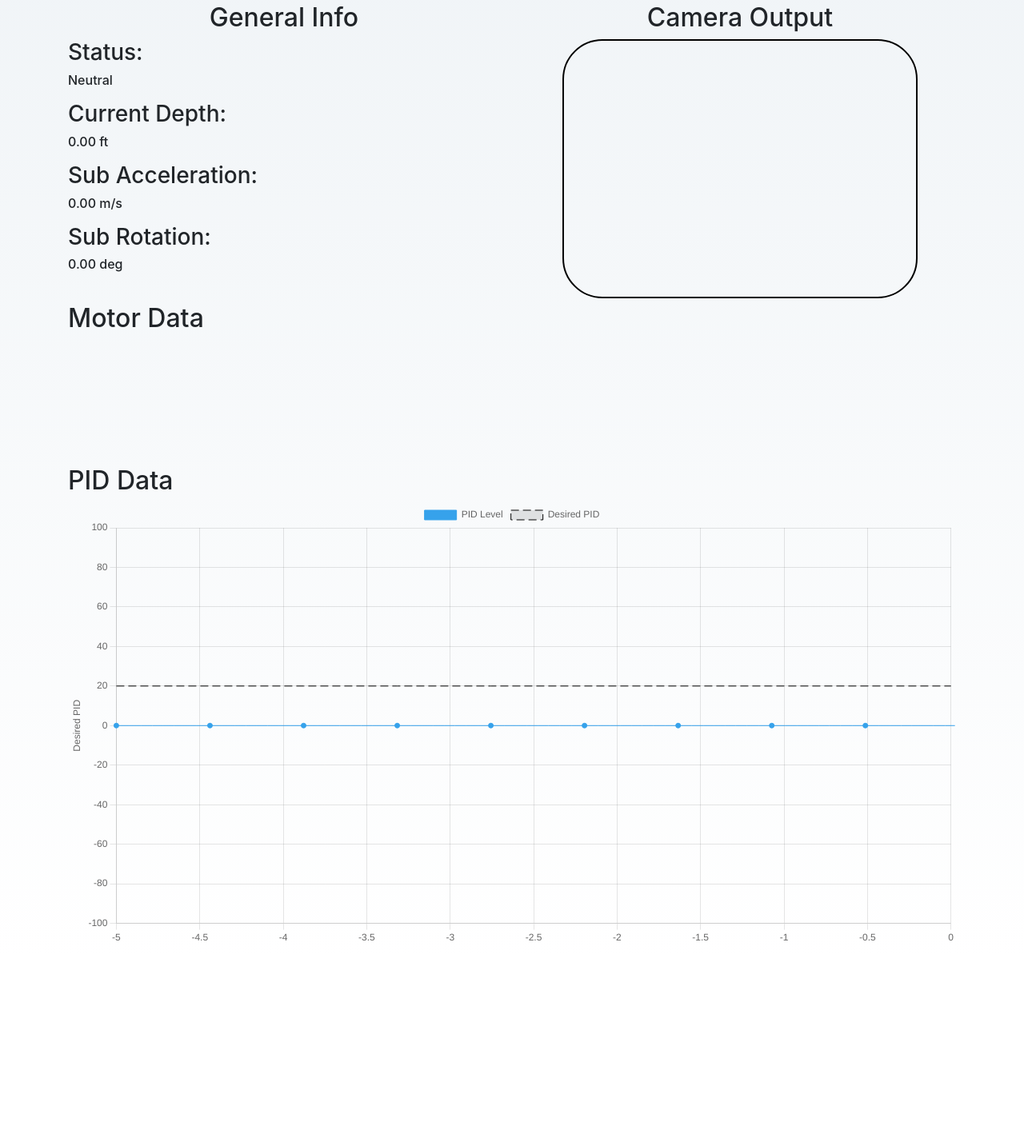
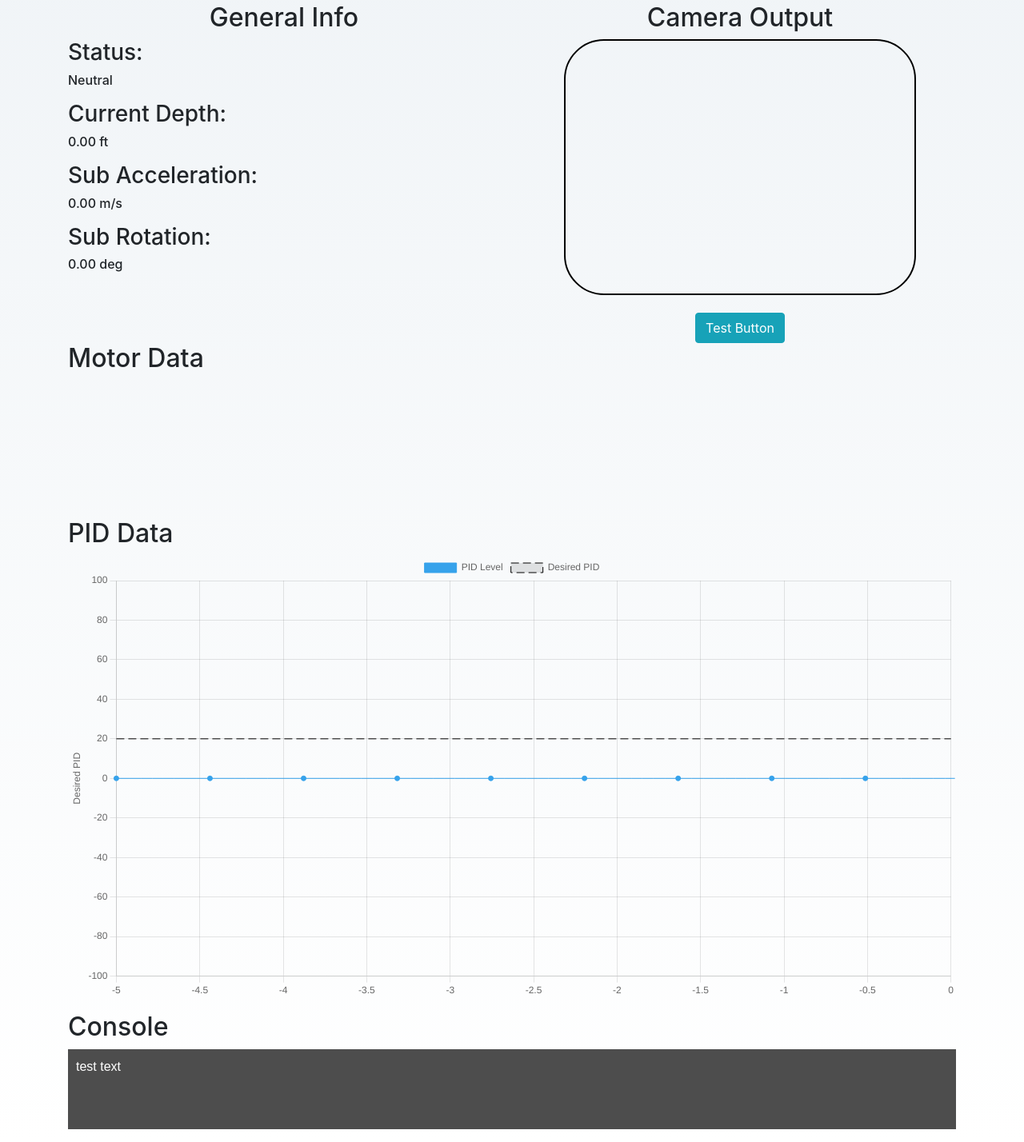
Before and after one commit to beaver-auv/errorsite, a plain HTML site: page index.html in a window 1280 px wide. Shown: the part 77-1505 px from the top of the page at 80% size. Before the commit the page ends 1276 px from the top, so only its background shows below. Drawn offline with nearby package versions, Linux system fonts and the light colour scheme.

Commit message:
General bug fixes & code cleanup
Also added a console box where we can output less refined data

```diff
--- a/css/style.css
+++ b/css/style.css
@@ -1,7 +1,3 @@
-.mt-4 {
-  font-weight: 750;
-}
-
 /* General Styling */
 body {
   font-family: "Poppins", sans-serif;
@@ -19,21 +15,25 @@ h1 {
   letter-spacing: 1.5px;
 }
 
+.mt-4 {
+  font-weight: 750;
+}
+
+.space {
+  margin-bottom: 16px
+}
+
 #canvas {
   border: none;
   border-radius: 8px;
   width: 100%;
 }
 
-/* Camera Section */
 .camera-section {
-  max-width: 640px;
-  margin-right: 20px;
-  box-shadow: 0 4px 8px rgba(0, 0, 0, 0.1);
-  border-radius: 8px;
-  background-color: #fff;
-  padding: 10px;
-  position: relative;
+  width: 440px;
+  height: 320px;
+  border: 2px solid black;
+  border-radius: 50px;
 }
 
 /* Buttons */
@@ -54,10 +54,12 @@ button:hover {
   transform: scale(1.05);
 }
 
-/* Responsive Design */
-@media (max-width: 768px) {
-  .camera-section {
-    margin-right: 0;
-    margin-bottom: 20px;
-  }
+.scrollable-textbox {
+  height: 100px;
+  overflow: scroll;
+  background-color: rgb(77, 77, 77);
+  color: white;
+  font-family: sans-serif;
+  padding: 10px;
+  margin-bottom: 16px
 }
--- a/index.html
+++ b/index.html
@@ -22,7 +22,7 @@
     <script src="https://d3js.org/d3.v7.min.js"></script> <!-- D3 (Graphs) -->
   </head>
 
-  <body style="margin-bottom: 16px">
+  <body class="space">
     <div class="container">
       <h1 class="mt-4 text-center">AUV Debugging</h1>
 
@@ -32,16 +32,16 @@
           <h2 class="text-center">General Info</h2>
           <div id="textDisplayGen">
             <h3>Status:</h3>
-            <h6 id="statusUpdate" style="margin-bottom: 16px">Neutral</h6>
+            <h6 id="statusUpdate" class="space">Neutral</h6>
 
             <h3>Current Depth:</h3>
-            <h6 id="depthDisplay" style="margin-bottom: 16px">0.00 ft</h6>
+            <h6 id="depthDisplay" class="space">0.00 ft</h6>
 
             <h3>Sub Acceleration:</h3>
-            <h6 id="accelIMU" style="margin-bottom: 16px">0.00 m/s</h6>
+            <h6 id="accelIMU" class="space">0.00 m/s</h6>
 
             <h3>Sub Rotation:</h3>
-            <h6 id="rotIMU" style="margin-bottom: 16px">0.00 deg</h6>
+            <h6 id="rotIMU" class="space">0.00 deg</h6>
           </div>
         </div>
 
@@ -50,18 +50,23 @@
           <h2>Camera Output</h2>
           <canvas
           id="cameraDisplay"
-          width="440"
-          height="320"
-          style="border: 2px solid black; border-radius: 50px"
+          class="camera-section"
           ></canvas>
+          <button id="testButton" class="btn btn-info mt-3">Test Button</button>
         </div>
       </div>
 
       <h2>Motor Data</h2>
-      <canvas id="motorGraph"></canvas>
+      <canvas id="motorGraph"
+      class="space"></canvas>
 
       <h2>PID Data</h2>
-      <canvas id="chartPID"></canvas>
+      <canvas id="chartPID" class="space"></canvas>
+
+      <h2>Console</h2>
+      <div id="outputConsole"
+      class="scrollable-textbox">test text</div>
+
     </div>
 
     <!-- Chart and graph setup -->
--- a/js/charts&Graphs.js
+++ b/js/charts&Graphs.js
@@ -1,10 +1,13 @@
 const motorGraph = document.getElementById("motorGraph");
 const chartPID = document.getElementById("chartPID");
 let timestamp = 0;
+let repetitions = 1;
 let AUVactive = true;
 // Pull from same place as desiredPID (just for setup)
 let initialDesired = 20;
 let lastDesired = 20;
+// Pull from same place as current PID (just for setup)
+let initialPID = 0;
 
 let PID = new Chart(chartPID, {
   type: "line",
@@ -63,12 +66,13 @@ setInterval(function() {
     PID.data.datasets[1].data.shift();
     PID.data.datasets[1].data.push(desiredPID);
   } else if (desiredPID != lastDesired) {
-    for (let i = 0; i <= PID.data.datasets[1].data.length; i++) {
+    for (let i = 0; i <= repetitions; i++) {
       PID.data.datasets[1].data[i] = desiredPID;
     };
   };
 
   lastDesired = desiredPID;
+  repetitions += 1;
 
   PID.update("none");
 }, 500); // Executed every 500 miliseconds
```
